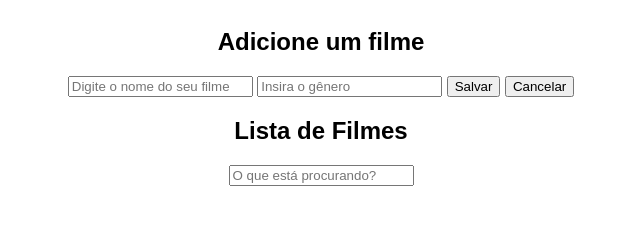
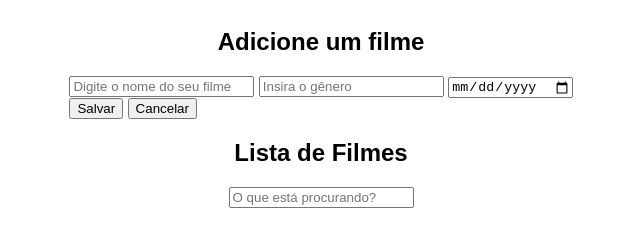
Before and after one commit to JoseCarlos-Filho/lista-de-filme, a plain HTML site: page index.html in a window 1280 px wide. Shown: the whole page, without its empty margins (319-959 px from the left). Drawn offline with nearby package versions, Linux system fonts and the light colour scheme; no server answers.

Commit message:
feat: adiciona campo de data de lançamento ao formulário de filme

```diff
--- a/index.html
+++ b/index.html
@@ -16,8 +16,11 @@
     <input type="hidden" id="filme-id" />
     <input type="text" id="filme-nome" placeholder="Digite o nome do seu filme" required />
     <input type="text" id="filme-genero" placeholder="Insira o gênero" required />
-    <button type="submit" id="botao-salvar">Salvar</button>
-    <button type="button" id="botao-cancelar">Cancelar</button>
+    <input type="date" id="filme-data" placeholder="Data de lançamento" required />
+    <div>
+      <button type="submit" id="botao-salvar">Salvar</button>
+      <button type="button" id="botao-cancelar">Cancelar</button>
+    </div>
   </form>
 
   <section id="lista-filmes-container">
```
